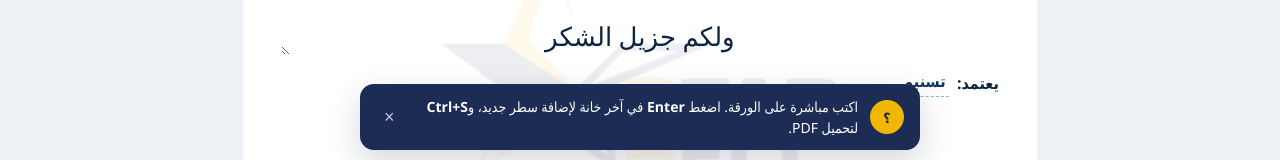
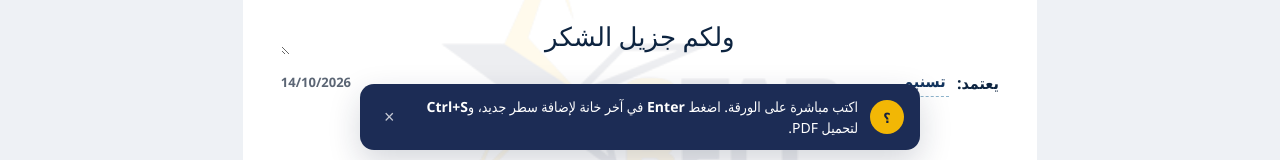
Before and after one commit to ShirefReda/starbelt, a Preact app: page / in a window 1280 px wide. Shown: the part 626-786 px from the top of the page. Built offline with nearby package versions, Linux system fonts and the light colour scheme; a web font is replaced by a local one.

Commit message:
ADMIN red warning + date on approval line
- salesContacts: + شريف رضا ADMIN 01093525178 و 01208840531 marked red
  (admin rows have danger border/bg + ADMIN badge)
- Sheet: 'يعتمد: {approver}           {DD/MM/YYYY}' — current date on the
  left (opposite) side of the approval line

```diff
--- a/src/components/Sheet.tsx
+++ b/src/components/Sheet.tsx
@@ -445,6 +445,7 @@ interface TailBlockProps {
 
   function TailBlock({ quotation, totals, measuring }: TailBlockProps) {
   const options = quotation.options;
+  const currentDate = displayDate(new Date());
   return (
     <div class="tail-block">
       <div class="totals-stack">
@@ -517,6 +518,7 @@ function TailBlock({ quotation, totals, measuring }: TailBlockProps) {
       />
 
       <div class="approval-line">
+        <span class="approval-line__left">
           <span>{S.sheet.approval}</span>
           <input
             class="approval-line__input"
@@ -525,6 +527,10 @@ function TailBlock({ quotation, totals, measuring }: TailBlockProps) {
             aria-label={S.sheet.approval}
             onInput={(e) => actions.setApprover((e.currentTarget as HTMLInputElement).value)}
           />
+        </span>
+        <span class="approval-line__date" dir="ltr">
+          {currentDate}
+        </span>
       </div>
     </div>
   );
--- a/src/components/WhatsappDialog.tsx
+++ b/src/components/WhatsappDialog.tsx
@@ -161,7 +161,10 @@ export function WhatsappDialog({ quotation, onClose, onToast }: WhatsappDialogPr
               const err = errors[c.phone];
               const ok = success.includes(c.phone);
               return (
-                <label key={c.phone} class={`whatsapp-option${checked ? " selected" : ""}${busy ? " disabled" : ""}`}>
+                <label
+                  key={c.phone}
+                  class={`whatsapp-option${checked ? " selected" : ""}${busy ? " disabled" : ""}${c.admin ? " admin" : ""}`}
+                >
                   <input
                     type="checkbox"
                     checked={checked}
@@ -171,6 +174,7 @@ export function WhatsappDialog({ quotation, onClose, onToast }: WhatsappDialogPr
                   <div class="whatsapp-option__body">
                     <div class="whatsapp-option__name">
                       {c.name}
+                      {c.admin && <span class="whatsapp-admin-badge">ADMIN</span>}
                       {ok && <span class="whatsapp-badge ok">تم</span>}
                       {err && <span class="whatsapp-badge err">{err}</span>}
                     </div>
--- a/src/config/salesContacts.ts
+++ b/src/config/salesContacts.ts
@@ -2,6 +2,7 @@
 export interface SalesContact {
   name: string;
   phone: string; // Egyptian local form, e.g. 01011074556
+  admin?: boolean;
 }
 
 export const salesContacts: SalesContact[] = [
@@ -11,4 +12,6 @@ export const salesContacts: SalesContact[] = [
   { name: "شمس", phone: "01260094248" },
   { name: "هشام عبدالحي", phone: "01227156258" },
   { name: "بسملة", phone: "01208839485" },
+  { name: "شريف رضا — ADMIN", phone: "01093525178", admin: true },
+  { name: "شريف رضا — ADMIN", phone: "01208840531", admin: true },
 ];
--- a/src/styles/global.css
+++ b/src/styles/global.css
@@ -251,6 +251,33 @@ body {
 .whatsapp-option.selected {
   border-color: var(--success);
   background: color-mix(in srgb, var(--success) 7%, var(--surface));
+}
+
+.whatsapp-option.admin {
+  border-color: color-mix(in srgb, var(--danger) 55%, var(--border));
+  background: var(--danger-bg);
+}
+
+.whatsapp-option.admin .whatsapp-option__name {
+  color: var(--danger);
+}
+
+.whatsapp-admin-badge {
+  display: inline-flex;
+  align-items: center;
+  padding: 2px 8px;
+  border-radius: 999px;
+  font-size: 10px;
+  font-weight: 900;
+  letter-spacing: 0.04em;
+  background: var(--danger);
+  color: #fff;
+  margin-inline-start: 6px;
+}
+
+.whatsapp-option.admin.selected {
+  border-color: var(--danger);
+  background: color-mix(in srgb, var(--danger) 12%, #fff);
 }
 
 .whatsapp-option.disabled {
--- a/src/styles/sheet.css
+++ b/src/styles/sheet.css
@@ -389,7 +389,22 @@
   color: #0d2440;
   display: flex;
   align-items: center;
+  gap: 4mm;
+  justify-content: space-between;
+}
+
+.approval-line__left {
+  display: flex;
+  align-items: center;
   gap: 2mm;
+}
+
+.approval-line__date {
+  font-size: 13px;
+  font-weight: 600;
+  color: var(--text-muted);
+  white-space: nowrap;
+  direction: ltr;
 }
 
 .approval-line__input {
```
Lines whose indentation alone changed are shown as unchanged.
